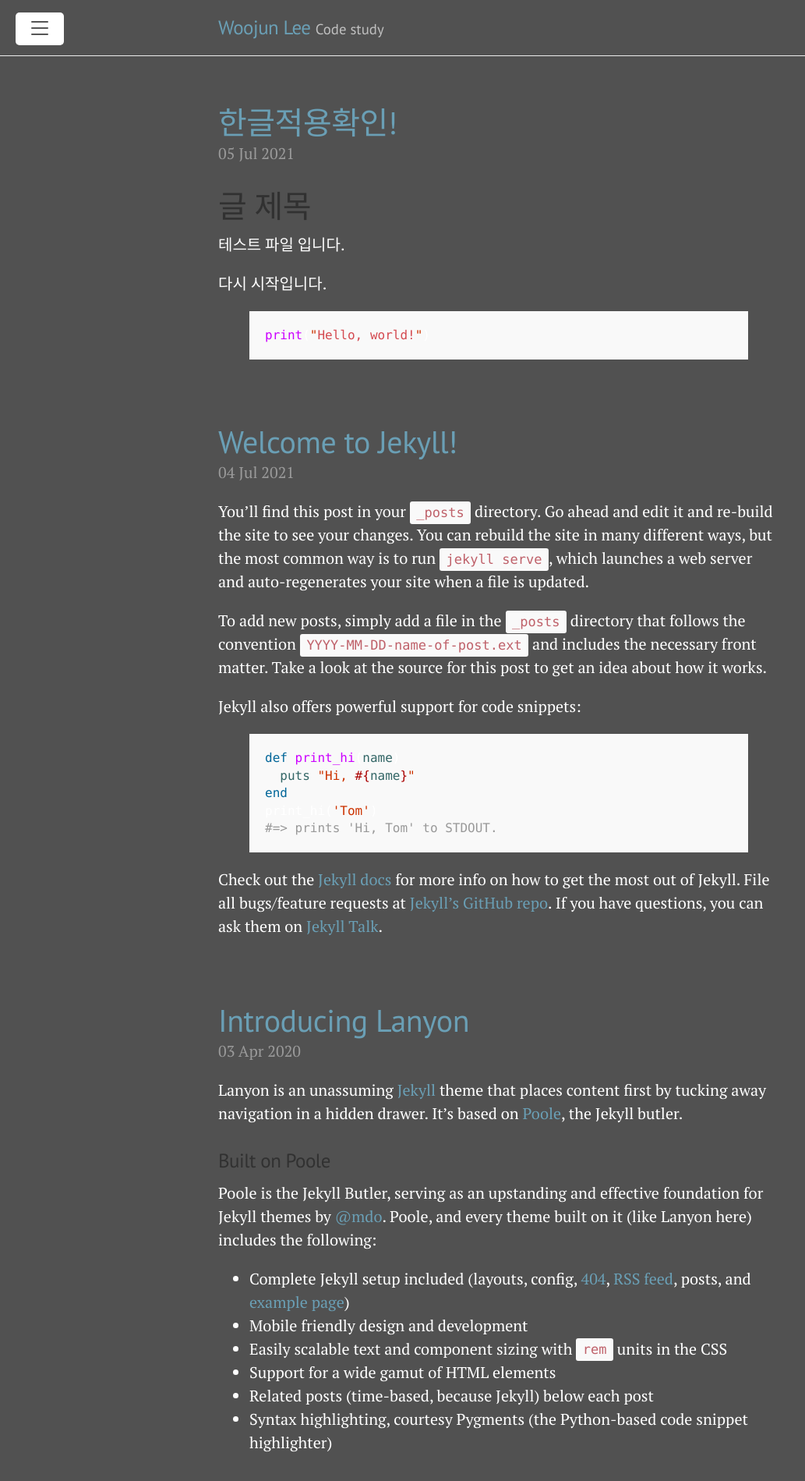
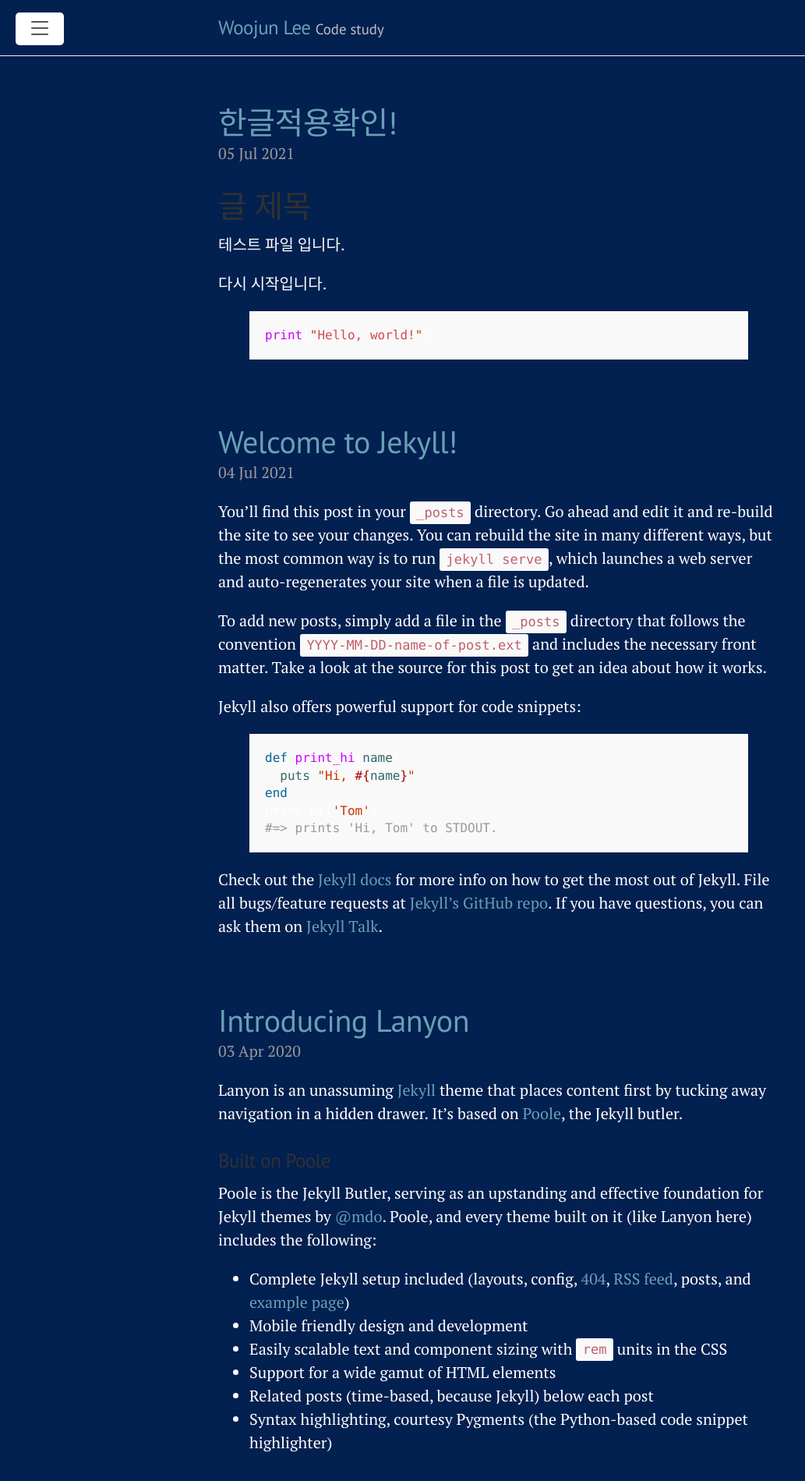
Before and after one commit to wjleekr927/wjleekr927.github.io, a Jekyll site: the page built from index.html, in a window 1280 px wide. Shown: the top 1899 px of the page at 78% size, without its empty margins (0-1033 px from the left). Built offline with Jekyll 4.4.1, drawn with Linux system fonts in a browser that asks for light colours; the list of posts is cut into pages by our own code.

Commit message:
Background change check 2

```diff
--- a/public/css/poole.css
+++ b/public/css/poole.css
@@ -60,14 +60,14 @@ html {
 
 body {
   color: #fff;
-  background-color: #515151;
+  background-color: #022050;
   -webkit-text-size-adjust: 100%;
       -ms-text-size-adjust: 100%;
 }
 
 /* No `:visited` state is required by default (browsers will use `a`) */
 a {
-  color: #022050;
+  color:#515151;
   text-decoration: none;
 }
 a strong {
```
